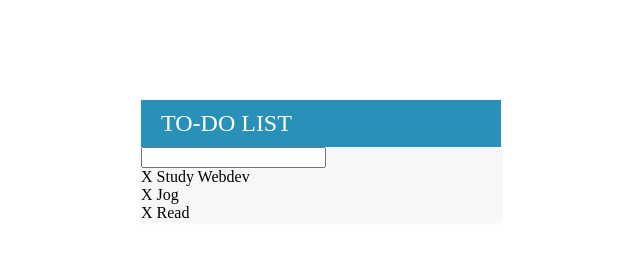
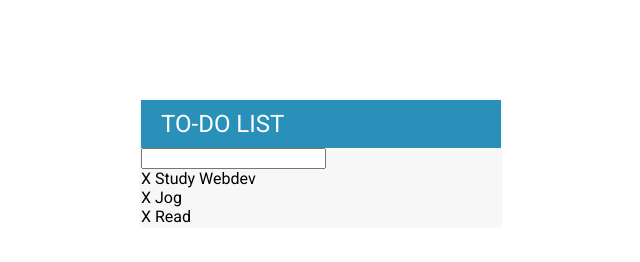
Before and after one commit to AnthonyLarios/todo_list, a plain HTML site: page index.html in a window 1280 px wide. Shown: the whole page, without its empty margins (319-959 px from the left). Drawn offline with Linux system fonts and the light colour scheme.

Commit message:
Add font-family Roboto to webpage

```diff
--- a/assets/css/todos.css
+++ b/assets/css/todos.css
@@ -14,6 +14,10 @@ ul {
   padding: 0;
 }
 
+body {
+  font-family: Roboto;
+}
+
 #container {
   width: 360px;
   margin: 100px auto;
--- a/index.html
+++ b/index.html
@@ -3,6 +3,7 @@
   <head>
     <title>Todo List</title>
     <link rel="stylesheet" type="text/css" href="assets/css/todos.css">
+    <link href='https://fonts.googleapis.com/css?family=Roboto:400,700,500' rel='stylesheet' type='text/css'>
     <script type="text/javascript" src="assets/js/lib/jquery-2.2.3.min.js"></script>
   </head>
   <body>
```
